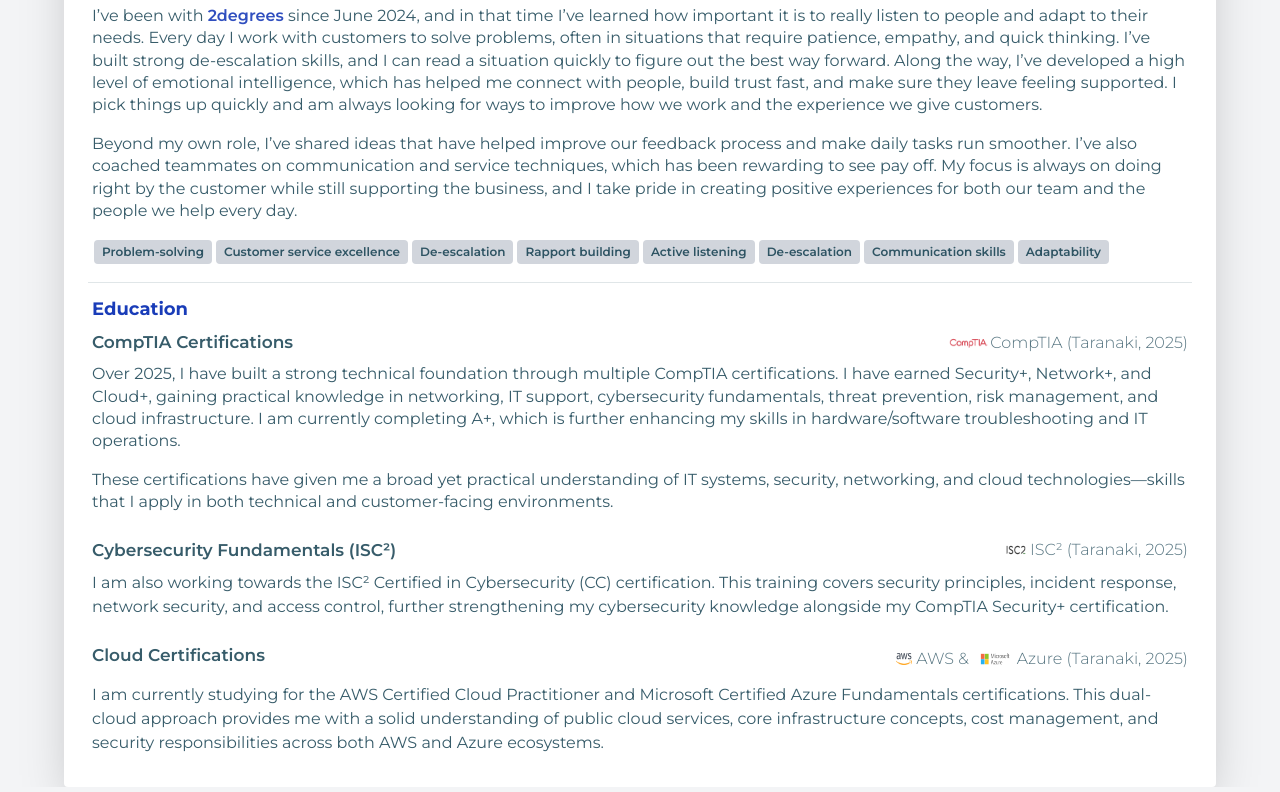
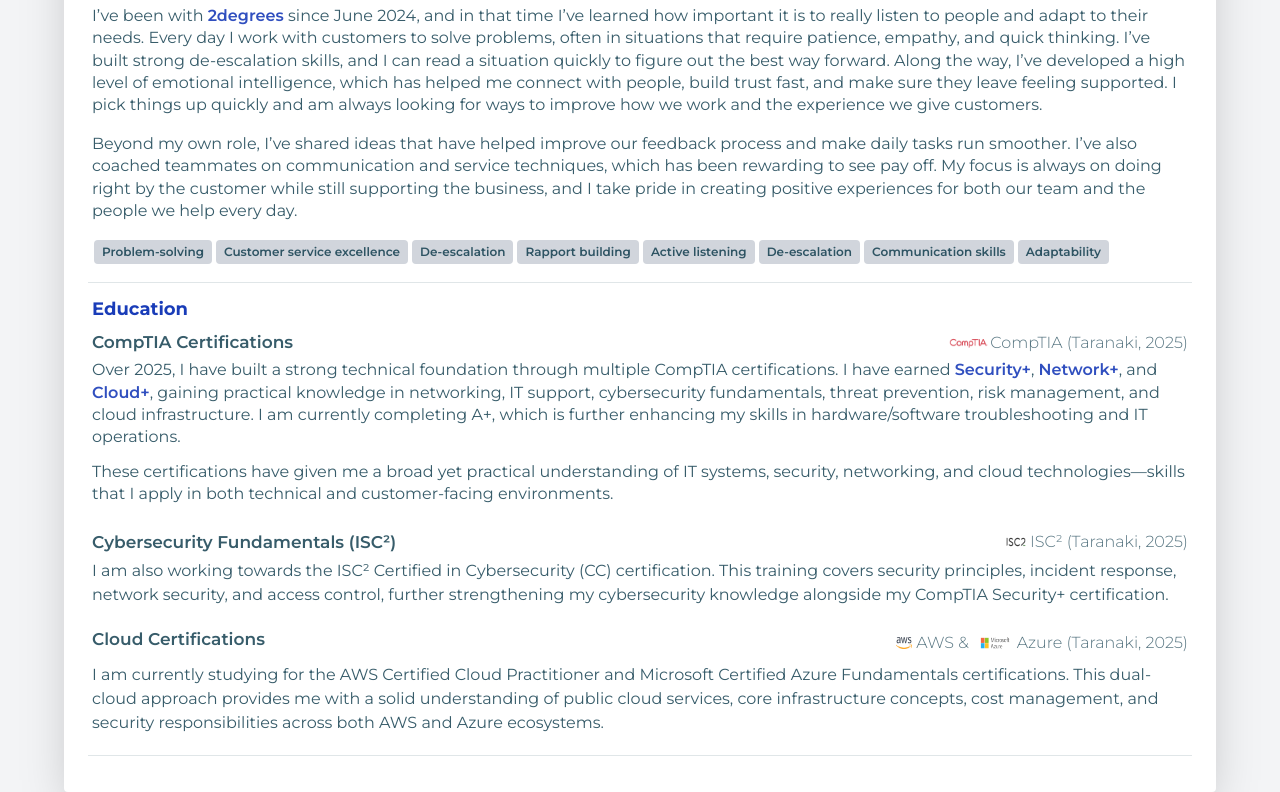
Before and after one commit to DugWane/Test-Publish-Website, a website built with Vite: page index.html in a window 1280 px wide. Shown: the part 397-1189 px from the top of the page. Built offline with nearby package versions, Linux system fonts and the light colour scheme; a web font is replaced by a local one.

Commit message:
Fine tuned and finished most the base information for my current experience V0.9

```diff
--- a/index.html
+++ b/index.html
@@ -14,7 +14,7 @@
     </head>
   <body class="bg-gray-100">
 
-    <div class = " px-1 py-2 max-w-6xl mt-8 shadow-2xl top-auto  bg-white text-cyan-950/80 rounded mx-auto">
+    <div class = " px-1 py-2 max-w-6xl mt-8 pb-8 shadow-2xl top-auto  bg-white text-cyan-950/80 rounded mx-auto">
 
         <!--Header-->
         <div class="md:flex md:justify-between p-5 sm:flex-col md:flex-row">
@@ -98,7 +98,7 @@
                         <span><a href="https://www.comptia.org/en/" >CompTIA</a> (Taranaki, 2025)</span></div>
                 </section>
                 <section class="font-normal text-[16px]">
-                    <div class="py-2 "><P>Over 2025, I have built a strong technical foundation through multiple CompTIA certifications. I have earned Security+, Network+, and Cloud+, gaining practical knowledge in networking, IT support, cybersecurity fundamentals, threat prevention, risk management, and cloud infrastructure. I am currently completing A+, which is further enhancing my skills in hardware/software troubleshooting and IT operations.</P></div>
+                    <div class="py-1"><P>Over 2025, I have built a strong technical foundation through multiple CompTIA certifications. I have earned <a class="text-blue-800/90 font-semibold" href="https://www.credly.com/badges/db7f1ef1-b794-4998-a6a0-914963baa99f/public_url" target="_blank">Security+</a>, <a class="text-blue-800/90 font-semibold" href="https://www.credly.com/badges/6db04050-183e-4db2-ab2f-462010ff79c1/public_url" target="_blank">Network+</a>, and <a class="text-blue-800/90 font-semibold" href="https://www.credly.com/badges/8d73e399-d0ea-48b5-ac0a-94dac8ebe222/public_url" target="_blank">Cloud+</a>, gaining practical knowledge in networking, IT support, cybersecurity fundamentals, threat prevention, risk management, and cloud infrastructure. I am currently completing A+, which is further enhancing my skills in hardware/software troubleshooting and IT operations.</P></div>
                     <div class="py-2"><P>These certifications have given me a broad yet practical understanding of IT systems, security, networking, and cloud technologies—skills that I apply in both technical and customer-facing environments.</P></div>
                 </section>
             </div>
@@ -111,7 +111,7 @@
                         <span><a class="ml-1" href="https://www.isc2.org/" >ISC²</a> (Taranaki, 2025)</span></div>
                 </section>
                 <section class="font-normal text-[16px]">
-                    <div class="py-2 "><P>I am also working towards the ISC² Certified in Cybersecurity (CC) certification. This training covers security principles, incident response, network security, and access control, further strengthening my cybersecurity knowledge alongside my CompTIA Security+ certification.</P></div>
+                    <div class="py-1 "><P>I am also working towards the ISC² Certified in Cybersecurity (CC) certification. This training covers security principles, incident response, network security, and access control, further strengthening my cybersecurity knowledge alongside my CompTIA Security+ certification.</P></div>
                 </section>
             </div>
 
@@ -120,14 +120,15 @@
                     <div class="text-[17px] font-semibold">Cloud Certifications</div>
                     <div class="text-[16px] font-light opacity-85 flex flex-row items-center">
                         <img class="w-4 h-3" src="assets/AWS.png" alt="CompTIA-logo">
-                        <a class="mx-1"href="https://aws.amazon.com/" >AWS &</a>
-                        <img class="w-11 h-8 " src="assets/Microsoft_Azure.png" alt="CompTIA-logo">
+                        <a class="mx-1" href="https://aws.amazon.com/" >AWS &</a>
+                        <img class="w-11 h-8" src="assets/Microsoft_Azure.png" alt="CompTIA-logo">
                         <a href= "https://azure.microsoft.com/en-us/">Azure (</a> Taranaki, 2025)</div>
                 </section>
                 <section class="font-normal text-[16px]">
-                    <div class="py-2 "><P>I am currently studying for the AWS Certified Cloud Practitioner and Microsoft Certified Azure Fundamentals certifications. This dual-cloud approach provides me with a solid understanding of public cloud services, core infrastructure concepts, cost management, and security responsibilities across both AWS and Azure ecosystems.</P></div>
+                    <div class="py-1 "><P>I am currently studying for the AWS Certified Cloud Practitioner and Microsoft Certified Azure Fundamentals certifications. This dual-cloud approach provides me with a solid understanding of public cloud services, core infrastructure concepts, cost management, and security responsibilities across both AWS and Azure ecosystems.</P></div>
                 </section>
             </div>
+            <hr class="opacity-15 mx-5 my-1">
         </div>
 
 
```
Also changed, not shown: assets/Cloud+-png.png (added).
